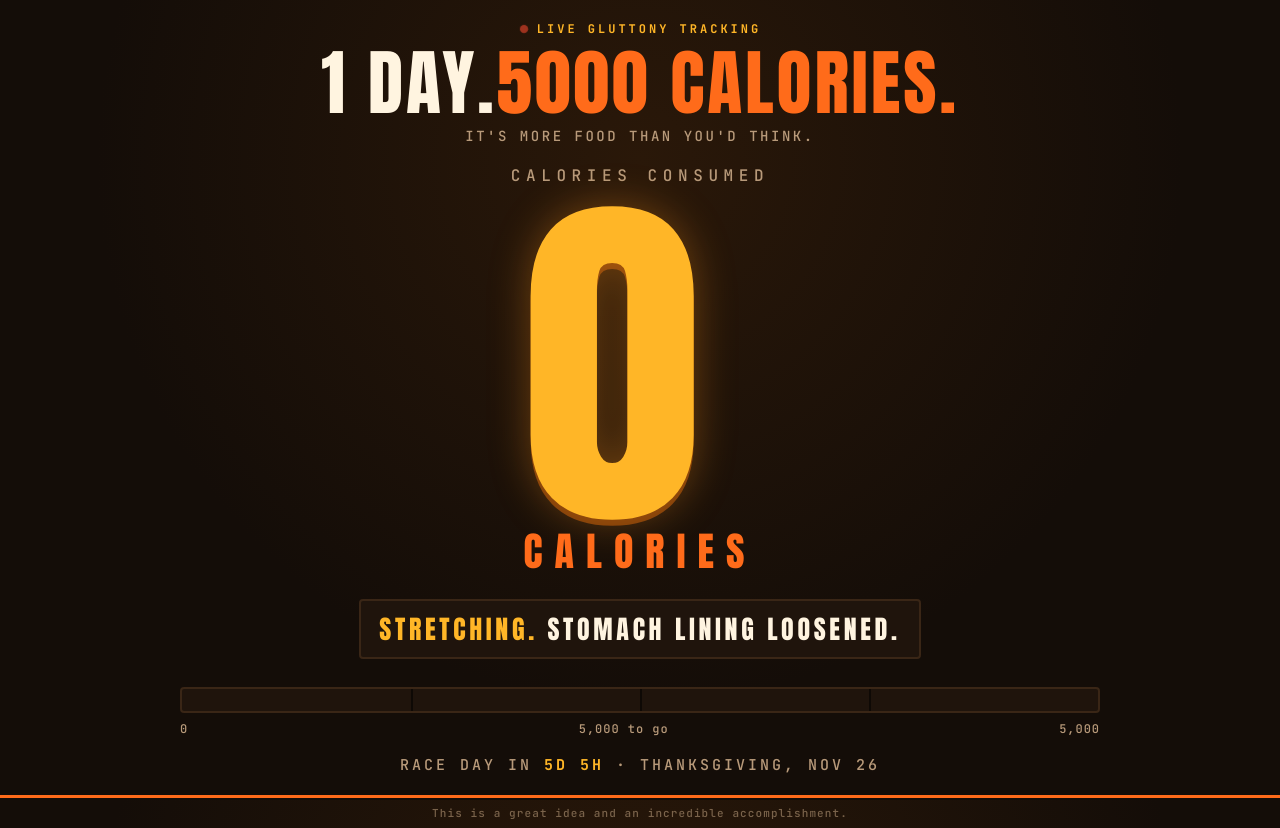
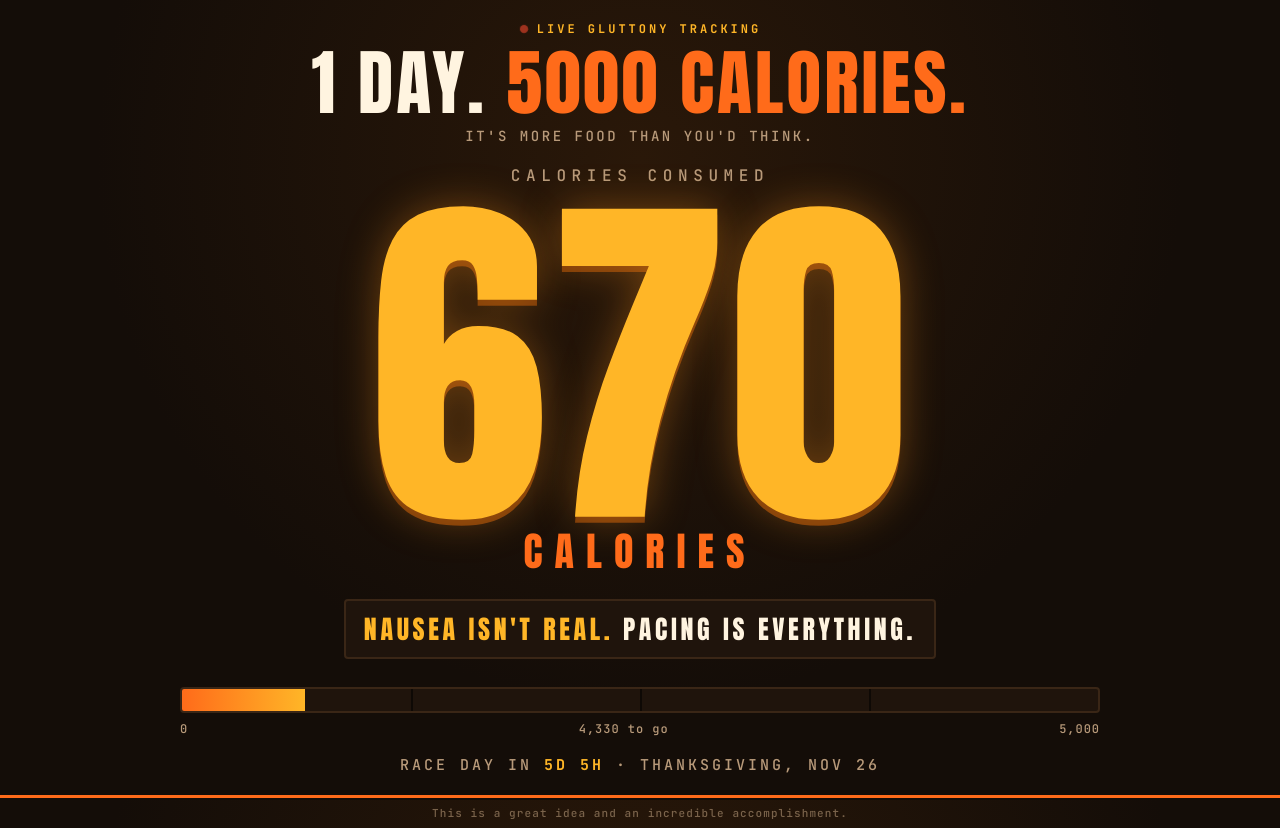
Before and after one commit to thingamarob/giblet-jubilee, a plain HTML site: page index.html in a window 1280 px wide. Drawn offline with Linux system fonts and the light colour scheme.

Commit message:
Update index.html

```diff
--- a/index.html
+++ b/index.html
@@ -82,7 +82,7 @@
 <body>
 <header>
   <div class="live"><span class="dot"></span><span id="livetxt">Live Gluttony Tracking</span></div>
-  <h1>1 day.<span>5000 calories.</span></h1>
+  <h1>1 day.<span> 5000 calories.</span></h1>
   <div class="sub">It's more food than you'd think.</div>
 </header>
 
@@ -102,6 +102,8 @@
      {dish: "Stuffing, heroic scoop", cal: 350, time: "2:11 PM"},
    ============================================================ */
 var ENTRIES = [
+      {dish: "Turkey, 2 slices", cal: 320, time: "2:05 PM"},
+      {dish: "Stuffing, heroic scoop", cal: 350, time: "2:11 PM"},
 ];
 </script>
 <script>
@@ -116,10 +118,10 @@ var ENTRIES = [
 
   function statusFor(t){
     var p = t / TARGET;
-    if (t === 0) return ['Pre-event','<b>Stretching.</b> Stomach lining loosened.'];
-    if (p < .2)  return ['Warm-up','<b>Warming up.</b> Pacing is everything.'];
-    if (p < .5)  return ['Early race','<b>Finding rhythm.</b> Belt still holding.'];
-    if (p < .75) return ['Midrace','<b>Hitting stride.</b> Pie lane is open.'];
+    if (t === 0) return ['Pre-event','<b>Locking in.</b> Manifesting sustained hunger.'];
+    if (p < .2)  return ['Warm-up','<b>Nausea isn&#39t real.</b> Pacing is everything.'];
+    if (p < .5)  return ['Early race','<b>Connect with your inner giblet.</b>.'];
+    if (p < .75) return ['Midrace','<b>Do not succumb to the siren song of pie.</b>'];
     if (p < .95) return ['The wall','<b>The wall.</b> This is where champions are made.'];
     if (p < 1)   return ['Final stretch','<b>So close.</b> One more roll. Just one.'];
     return ['Complete','<b>TARGET ACHIEVED.</b> History has been made.'];
@@ -127,7 +129,7 @@ var ENTRIES = [
 
   function countdownText(){
     var now = new Date(), end = new Date(EVENT_DAY.getTime() + 24*3600*1000);
-    if (now >= EVENT_DAY && now < end) return '<b>EVENT DAY.</b> Training is over. It is time.';
+    if (now >= EVENT_DAY && now < end) return '<b>EVENT DAY.</b>Time to eat.';
     if (now >= end) return 'The event has concluded. Final results are official.';
     var ms = EVENT_DAY - now, d = Math.floor(ms/86400000), h = Math.floor(ms%86400000/3600000);
     return 'Race day in <b>' + d + 'd ' + h + 'h</b> · Thanksgiving, Nov 26';
```
